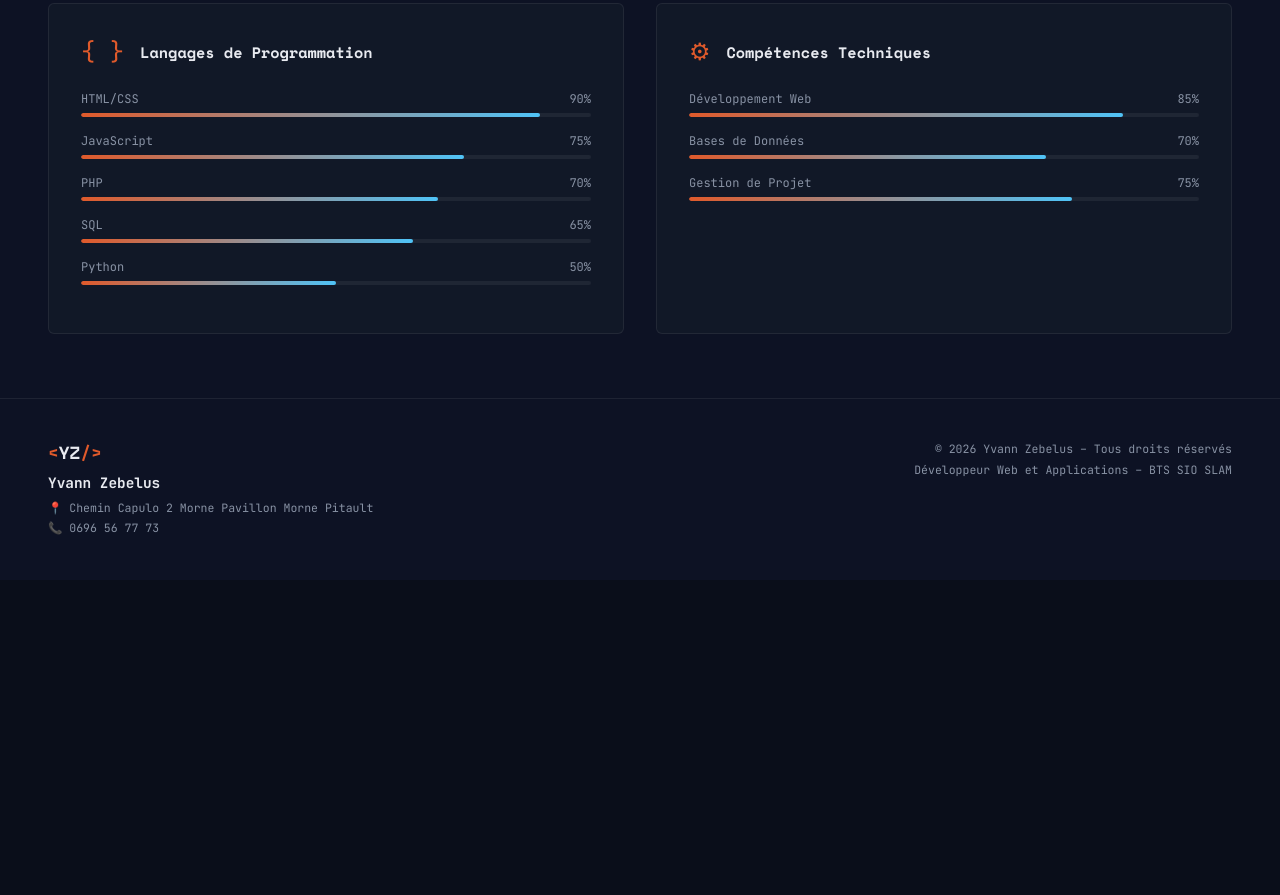
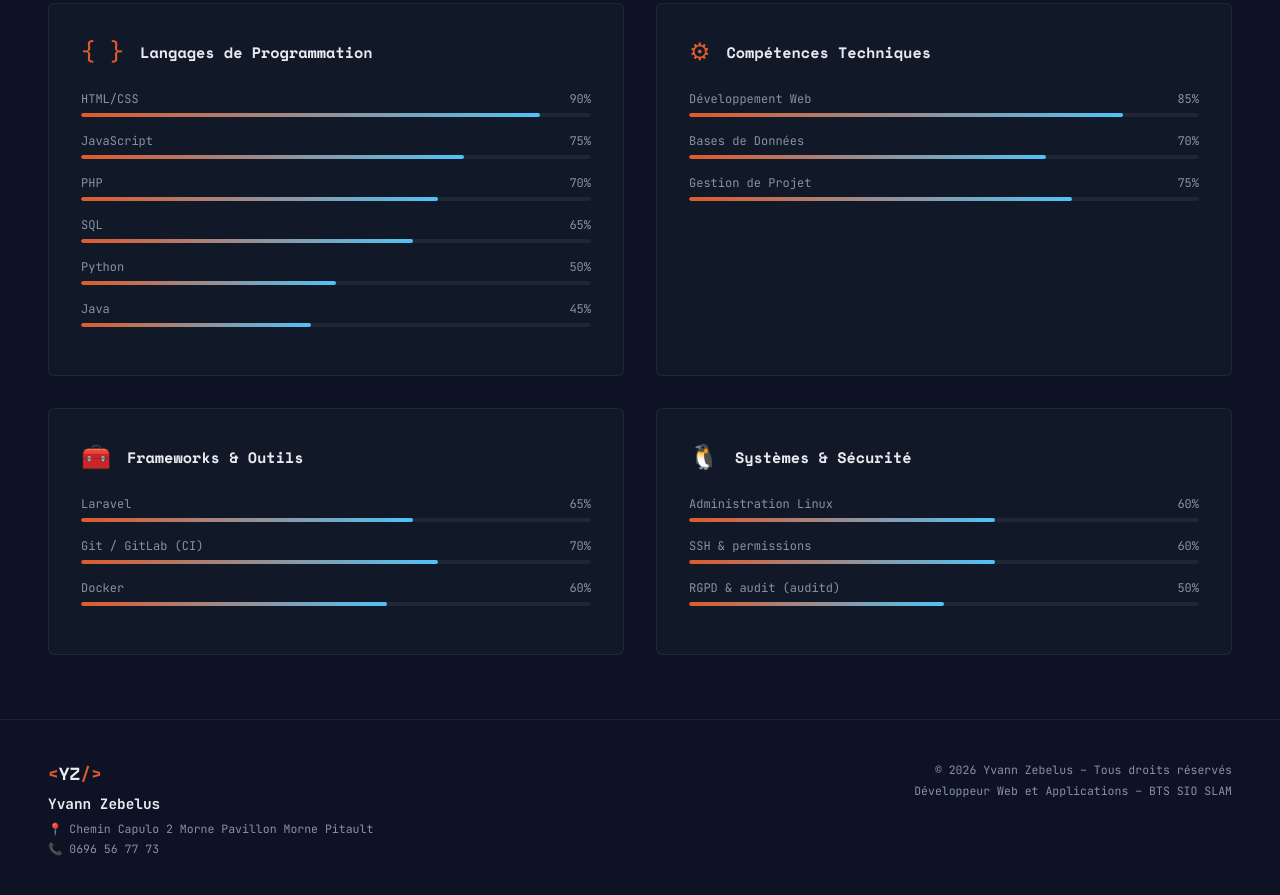
Before and after one commit to krys972/mon-portfolio, a plain HTML site: page portfolio/index.html in a window 1280 px wide. Shown: the part 839-1734 px from the top of the page. Before the commit the page ends 1419 px from the top, so only its background shows below. Drawn offline with nearby package versions, Linux system fonts and the light colour scheme.

Commit message:
Portfolio : mise à jour des compétences (Laravel, Docker, Git, Linux) et du parcours
Co-Authored-By: Claude Sonnet 5.5 <noreply@anthropic.com>

```diff
--- a/portfolio/index.html
+++ b/portfolio/index.html
@@ -28,7 +28,7 @@
 const developer = {
   name: "Yvann Zebelus",
   role: "Développeur Web & Apps",
-  stack: ["PHP", "JS", "SQL", "HTML/CSS"],
+  stack: ["PHP", "Laravel", "JS", "SQL", "Docker"],
   status: "available()",
 };</pre>
     </div>
@@ -55,6 +55,8 @@ const developer = {
         <p class="output">PHP ███████░░░ 70%</p>
         <p class="output">SQL ███████░░░ 65%</p>
         <p class="output">Python █████░░░░░ 50%</p>
+        <p class="output">Laravel ██████░░░░ 65%</p>
+        <p class="output">Docker ██████░░░░ 60%</p>
         <p><span class="prompt">$</span> <span class="cursor-inline">█</span></p>
       </div>
     </div>
@@ -90,6 +92,10 @@ const developer = {
             <div class="skill-label"><span>Python</span><span>50%</span></div>
             <div class="skill-bar"><div class="skill-fill" style="--w:50%"></div></div>
           </div>
+          <div class="skill-item">
+            <div class="skill-label"><span>Java</span><span>45%</span></div>
+            <div class="skill-bar"><div class="skill-fill" style="--w:45%"></div></div>
+          </div>
         </div>
       </div>
       <div class="skill-card">
@@ -112,6 +118,46 @@ const developer = {
           </div>
         </div>
       </div>
+      <div class="skill-card">
+        <div class="skill-card-header">
+          <span class="skill-icon">🧰</span>
+          <h3>Frameworks &amp; Outils</h3>
+        </div>
+        <div class="skill-bars">
+          <div class="skill-item">
+            <div class="skill-label"><span>Laravel</span><span>65%</span></div>
+            <div class="skill-bar"><div class="skill-fill" style="--w:65%"></div></div>
+          </div>
+          <div class="skill-item">
+            <div class="skill-label"><span>Git / GitLab (CI)</span><span>70%</span></div>
+            <div class="skill-bar"><div class="skill-fill" style="--w:70%"></div></div>
+          </div>
+          <div class="skill-item">
+            <div class="skill-label"><span>Docker</span><span>60%</span></div>
+            <div class="skill-bar"><div class="skill-fill" style="--w:60%"></div></div>
+          </div>
+        </div>
+      </div>
+      <div class="skill-card">
+        <div class="skill-card-header">
+          <span class="skill-icon">🐧</span>
+          <h3>Systèmes &amp; Sécurité</h3>
+        </div>
+        <div class="skill-bars">
+          <div class="skill-item">
+            <div class="skill-label"><span>Administration Linux</span><span>60%</span></div>
+            <div class="skill-bar"><div class="skill-fill" style="--w:60%"></div></div>
+          </div>
+          <div class="skill-item">
+            <div class="skill-label"><span>SSH &amp; permissions</span><span>60%</span></div>
+            <div class="skill-bar"><div class="skill-fill" style="--w:60%"></div></div>
+          </div>
+          <div class="skill-item">
+            <div class="skill-label"><span>RGPD &amp; audit (auditd)</span><span>50%</span></div>
+            <div class="skill-bar"><div class="skill-fill" style="--w:50%"></div></div>
+          </div>
+        </div>
+      </div>
     </div>
   </section>
 </main>
```
Also changed, not shown: portfolio/apropos.html (+4 -1 lines).
